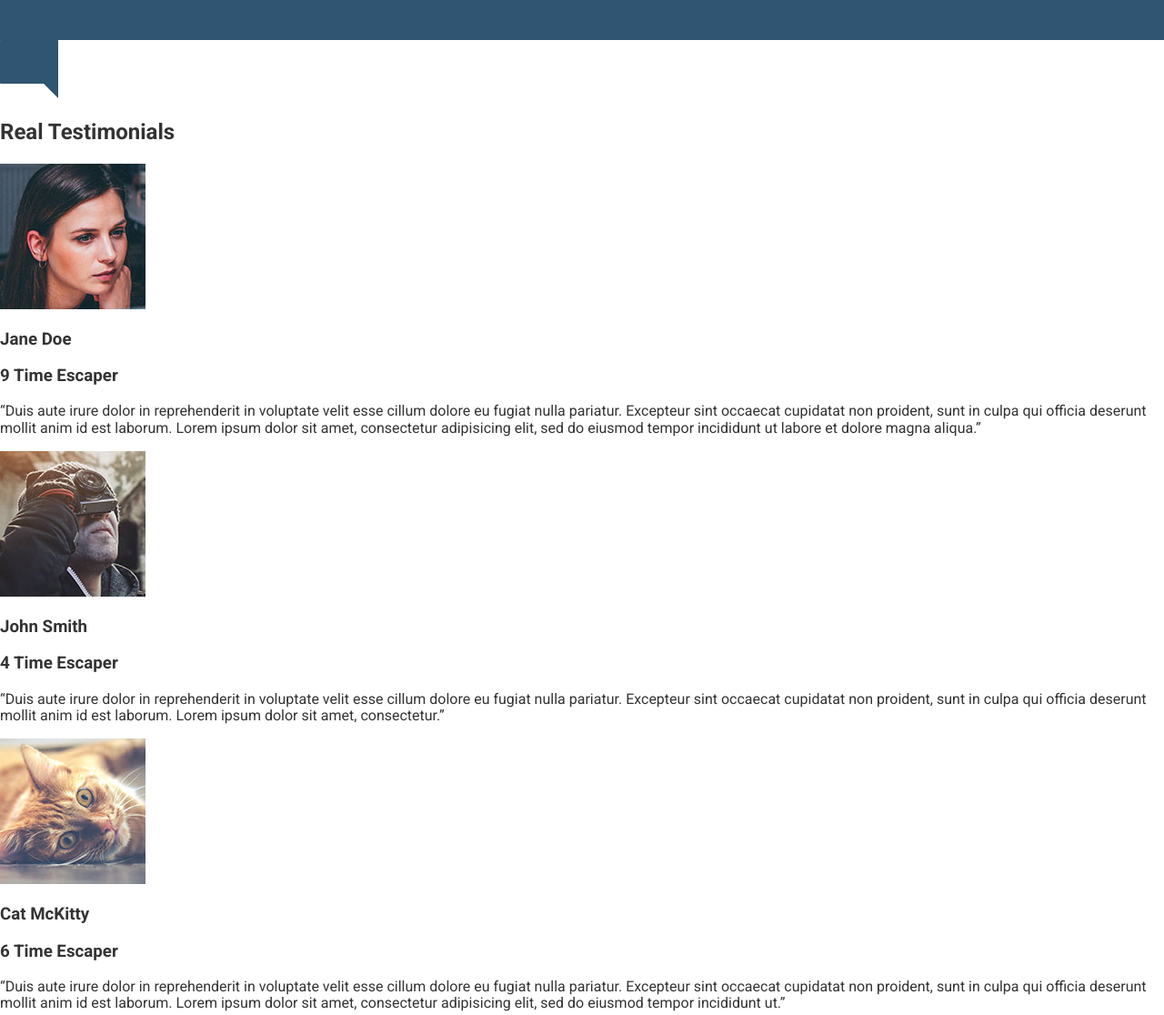
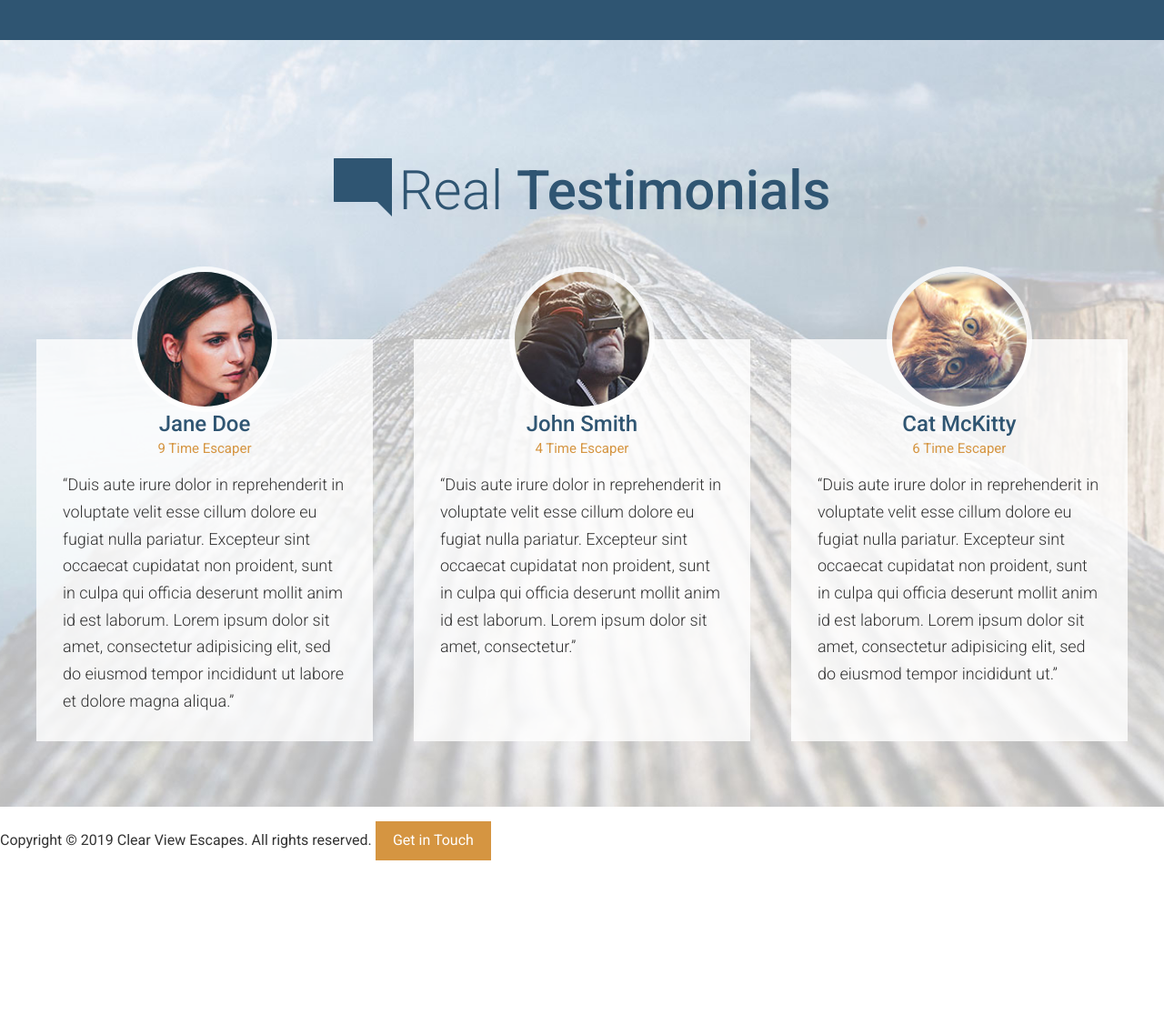
Before and after one commit to RaudelGomez/hello, a website: page app/index.html in a window 1280 px wide. Shown: the part 3020-4136 px from the top of the page at 91% size. After the commit the page ends 3982 px from the top, so only its background shows below. Drawn offline with Linux system fonts and the light colour scheme.

Commit message:
testimonios-hasta-parte-2

```diff
--- a/app/assets/styles/modules/_page-section.css
+++ b/app/assets/styles/modules/_page-section.css
@@ -6,10 +6,27 @@
 		padding: 4.5rem 0;
 	}
 
+	&--no-b-padding-until-medium {
+		padding-bottom: 0;
 
+		@mixin atMedium {
+		padding-bottom: 4.5rem;
+		}
+	}
 
 	&__blue {
 		background-color: $mainBlue;
 		color: $mainWhite;
 	}
+
+	&--testimonials {
+
+		background-color: #e0e6ef;
+
+		@mixin atMedium {
+		background: url('/assets/images/testimonials-bg.jpg') top center no-repeat;
+		background-size: cover;
+		}
+
+	}
 }
--- a/app/assets/styles/modules/_row.css
+++ b/app/assets/styles/modules/_row.css
@@ -1,6 +1,10 @@
 .row {
 
 	@mixin clearfix;
+
+	&--t-padding {
+		padding-top: 80px;
+	}
 
 	&--gutters {
 		padding-right: -65px;
@@ -10,6 +14,10 @@
 		padding-right: -100px;
 	}
 
+	&--gutters-small {
+		margin-right: -45px
+	}
+
 	&--gutters > div {
 		padding-right: 65px;
 	}
@@ -17,6 +25,11 @@
 	&--gutters-large > div {
 		padding-right: 100px;
 	}
+
+	&--gutters-small > div {
+		padding-right: 45px;
+	}
+
 
 	&__b-margin-until-medium {
 		margin-bottom: 1rem;
@@ -55,4 +68,16 @@
 
 	}
 
+	/*Begin equal Height Rzles*/
+	&--equal-height-at-medium {
+		@mixin atMedium{
+			display: flex;
+
+		}
+
+		& > div {
+			float: none;
+			display: flex;
+		}
+	}
 }
--- a/app/assets/styles/modules/_section-title.css
+++ b/app/assets/styles/modules/_section-title.css
@@ -19,10 +19,16 @@
 		margin-bottom: .6rem;
 
 		@mixin atSmall {
+		position: relative;
+		top: 8px;
 		margin-right: .5rem;
 		margin-left: 0;
 		margin-bottom: 0;
 		display: inline-block;
 	   }
 	}
+
+	&--blue {
+		color: $mainBlue;
+	}
 }
--- a/app/assets/styles/modules/_wrapper.css
+++ b/app/assets/styles/modules/_wrapper.css
@@ -8,6 +8,16 @@
 
 	&--medium {
 		max-width: 976px;
+	}
+
+	&--no-padding-until-medium {
+		padding-left: 0;
+		padding-right: 0;
+
+		@mixin atMedium {
+		padding-left: 18px;
+		padding-right: 18px;
+		}
 	}
 
 
--- a/app/assets/styles/styles.css
+++ b/app/assets/styles/styles.css
@@ -11,3 +11,4 @@
 @import "modules/_generic-content-container";
 @import "modules/_section-title";
 @import "modules/_feature-item";
+@import "modules/_testimonial";
--- a/app/index.html
+++ b/app/index.html
@@ -113,24 +113,48 @@
     </div>
   </div>
 
-  <div id="testimonials">
-    <img src="assets/images/icons/comment.svg">
-    <h2>Real Testimonials</h2>
+  <div id="testimonials" class="page-section page-section--no-b-padding-until-medium page-section--testimonials">
 
-    <img src="assets/images/testimonial-jane.jpg">
-    <h3>Jane Doe</h3>
-    <h3>9 Time Escaper</h3>
-    <p>&ldquo;Duis aute irure dolor in reprehenderit in voluptate velit esse cillum dolore eu fugiat nulla pariatur. Excepteur sint occaecat cupidatat non proident, sunt in culpa qui officia deserunt mollit anim id est laborum. Lorem ipsum dolor sit amet, consectetur adipisicing elit, sed do eiusmod tempor incididunt ut labore et dolore magna aliqua.&rdquo;</p>
+    <div class="wrapper wrapper--no-padding-until-medium">
 
-    <img src="assets/images/testimonial-john.jpg">
-    <h3>John Smith</h3>
-    <h3>4 Time Escaper</h3>
-    <p>&ldquo;Duis aute irure dolor in reprehenderit in voluptate velit esse cillum dolore eu fugiat nulla pariatur. Excepteur sint occaecat cupidatat non proident, sunt in culpa qui officia deserunt mollit anim id est laborum. Lorem ipsum dolor sit amet, consectetur.&rdquo;</p>
+      <h2 class="section-title section-title--blue"><img class="section-title__icon" src="assets/images/icons/comment.svg">Real <strong>Testimonials</strong></h2>
 
-    <img src="assets/images/testimonial-cat.jpg">
-    <h3>Cat McKitty</h3>
-    <h3>6 Time Escaper</h3>
-    <p>&ldquo;Duis aute irure dolor in reprehenderit in voluptate velit esse cillum dolore eu fugiat nulla pariatur. Excepteur sint occaecat cupidatat non proident, sunt in culpa qui officia deserunt mollit anim id est laborum. Lorem ipsum dolor sit amet, consectetur adipisicing elit, sed do eiusmod tempor incididunt ut.&rdquo;</p>
+      <div class="row row--gutters row--gutters-small row--t-padding row--equal-height-at-medium generic-content-container">
+
+        <div class="row__medium-4">
+          <div class="testimonial">
+            <div class="testimonial__photo">
+              <img src="assets/images/testimonial-jane.jpg">
+            </div>
+            <h3 class="testimonial__title">Jane Doe</h3>
+            <h4 class="testimonial__subtitle">9 Time Escaper</h4>
+            <p class="generic-content-container">&ldquo;Duis aute irure dolor in reprehenderit in voluptate velit esse cillum dolore eu fugiat nulla pariatur. Excepteur sint occaecat cupidatat non proident, sunt in culpa qui officia deserunt mollit anim id est laborum. Lorem ipsum dolor sit amet, consectetur adipisicing elit, sed do eiusmod tempor incididunt ut labore et dolore magna aliqua.&rdquo;</p>
+          </div>
+        </div>
+
+        <div class="row__medium-4">
+          <div class="testimonial">
+            <div class="testimonial__photo">
+              <img src="assets/images/testimonial-john.jpg">
+            </div>
+            <h3 class="testimonial__title">John Smith</h3>
+            <h4 class="testimonial__subtitle">4 Time Escaper</h4>
+            <p class="generic-content-container">&ldquo;Duis aute irure dolor in reprehenderit in voluptate velit esse cillum dolore eu fugiat nulla pariatur. Excepteur sint occaecat cupidatat non proident, sunt in culpa qui officia deserunt mollit anim id est laborum. Lorem ipsum dolor sit amet, consectetur.&rdquo;</p>
+          </div>
+        </div>
+
+        <div class="row__medium-4">
+          <div class="testimonial testimonial--last">
+            <div class="testimonial__photo">
+              <img src="assets/images/testimonial-cat.jpg">
+            </div>
+            <h3 class="testimonial__title">Cat McKitty</h3>
+            <h4 class="testimonial__subtitle">6 Time Escaper</h4>
+            <p class="generic-content-container">&ldquo;Duis aute irure dolor in reprehenderit in voluptate velit esse cillum dolore eu fugiat nulla pariatur. Excepteur sint occaecat cupidatat non proident, sunt in culpa qui officia deserunt mollit anim id est laborum. Lorem ipsum dolor sit amet, consectetur adipisicing elit, sed do eiusmod tempor incididunt ut.&rdquo;</p>
+          </div>
+        </div>
+      </div>
+    </div>
   </div>
 
   <footer>
--- a/app/temp/styles/styles.css
+++ b/app/temp/styles/styles.css
@@ -479,6 +479,19 @@ a {
 		max-width: 976px;
 	}
 
+.wrapper--no-padding-until-medium {
+		padding-left: 0;
+		padding-right: 0;
+	}
+
+@media(min-width: 800px) {
+
+.wrapper--no-padding-until-medium {
+		padding-left: 18px;
+		padding-right: 18px
+	}
+	}
+
 .wrapper .wrapper {
 		padding-right: 0;
 		padding-left: 0;
@@ -509,9 +522,35 @@ a {
 }
 	}
 
+.page-section--no-b-padding-until-medium {
+		padding-bottom: 0;
+	}
+
+@media(min-width: 800px) {
+
+.page-section--no-b-padding-until-medium {
+		padding-bottom: 4.5rem
+	}
+	}
+
 .page-section__blue {
 		background-color: #2f5572;
 		color: #FFF;
+	}
+
+.page-section--testimonials {
+
+		background-color: #e0e6ef;
+
+	}
+
+@media(min-width: 800px) {
+
+.page-section--testimonials {
+		background: url('/assets/images/testimonials-bg.jpg') top center no-repeat;
+		background-size: cover
+
+	}
 	}
 
 .headline {
@@ -574,6 +613,10 @@ a {
 		display: table;
 	}
 
+.row--t-padding {
+		padding-top: 80px;
+	}
+
 .row--gutters {
 		padding-right: -65px;
 	}
@@ -582,12 +625,20 @@ a {
 		padding-right: -100px;
 	}
 
+.row--gutters-small {
+		margin-right: -45px
+	}
+
 .row--gutters > div {
 		padding-right: 65px;
 	}
 
 .row--gutters-large > div {
 		padding-right: 100px;
+	}
+
+.row--gutters-small > div {
+		padding-right: 45px;
 	}
 
 .row__b-margin-until-medium {
@@ -623,6 +674,20 @@ a {
 			width: 63%;
 		}
 	}
+
+/*Begin equal Height Rzles*/
+
+@media(min-width: 800px) {
+
+.row--equal-height-at-medium {
+			display: flex;
+	}
+	}
+
+.row--equal-height-at-medium > div {
+			float: none;
+			display: flex;
+		}
 
 .generic-content-container p {
 		font-weight: 300;
@@ -670,11 +735,17 @@ a {
 @media(min-width: 530px) {
 
 .section-title__icon {
+		position: relative;
+		top: 8px;
 		margin-right: .5rem;
 		margin-left: 0;
 		margin-bottom: 0;
 		display: inline-block
 	}
+	}
+
+.section-title--blue {
+		color: #2f5572;
 	}
 
 .feature-item {
@@ -722,3 +793,48 @@ a {
 		margin-top: 1em
 	}
 	}
+
+.testimonial {
+	background-color: rgba(255, 255, 255, 0.8);
+	padding: 0 18px 1px 18px;
+	margin-bottom: 98px;
+}
+
+@media(min-width: 800px) {
+
+.testimonial {
+		padding: 0 1.8125rem 1px 1.8125rem;
+		margin-bottom: 0;
+}
+	}
+
+.testimonial--last {
+		margin-bottom: 0;
+	}
+
+.testimonial__photo {
+		border-radius: 80px;
+		overflow: hidden;
+		width: 160px;
+		height: 160px;
+		margin: 0 auto -80px auto;
+		position: relative;
+		top: -80px;
+		border: 6px solid rgba(255, 255, 255, 0.8);
+	}
+
+.testimonial__title {
+		color: #2f5572;
+		text-align: center;
+		font-size: 1.5rem;
+		font-weight: 500;
+		margin: 0;
+	}
+
+.testimonial__subtitle {
+		color: #d59541;
+		text-align: center;
+		font-size: 0.9375rem;
+		font-weight: 400;
+		margin: .25rem 0 1rem 0 ;
+	}
```
Also changed, not shown: gulpfile.js (+3 -7 lines).
